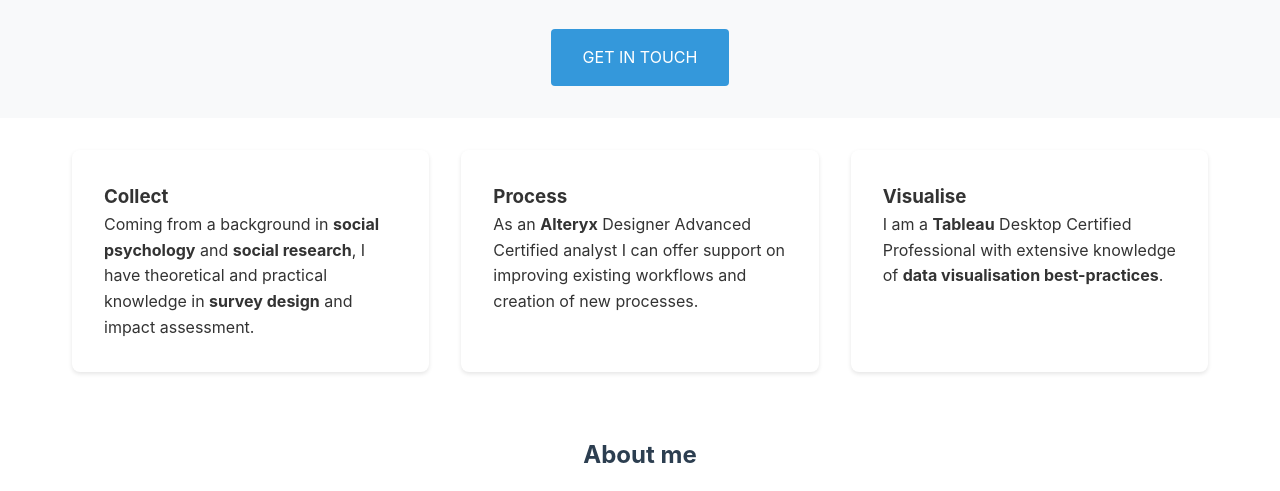
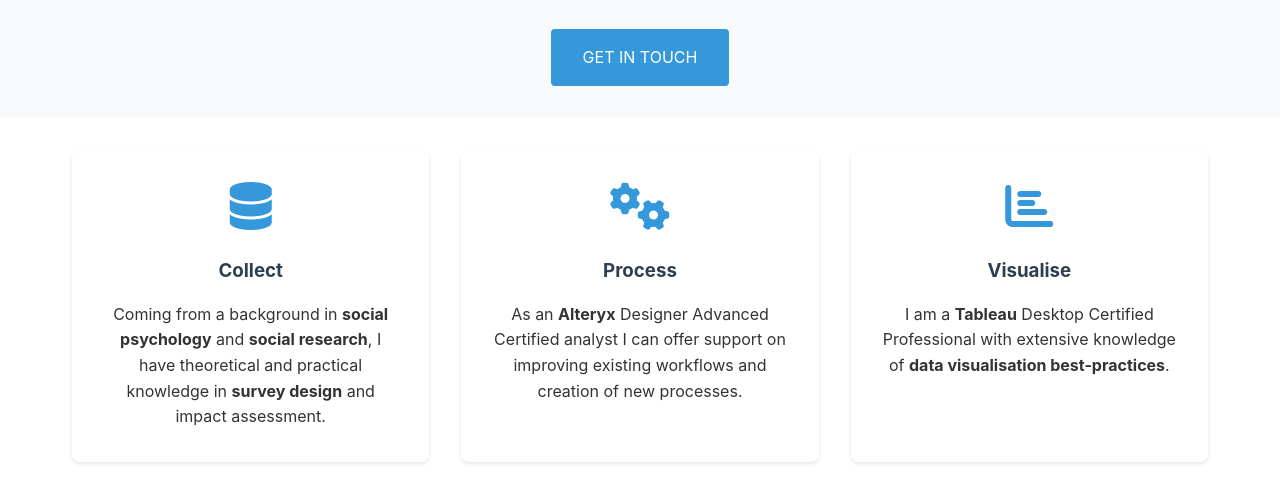
Before and after one commit to SophieXueZhang/SophieXueZhang.github.io, a plain HTML site: page index.html in a window 1280 px wide. Shown: the part 267-758 px from the top of the page. Drawn offline with Linux system fonts and the light colour scheme.

Commit message:
Added icons to service cards with animations

```diff
--- a/index.html
+++ b/index.html
@@ -31,18 +31,27 @@
     <main>
         <section class="services">
             <div class="service-card">
+                <div class="service-icon">
+                    <i class="fas fa-database fa-3x"></i>
+                </div>
                 <h3>Collect</h3>
                 <p>Coming from a background in <strong>social psychology</strong> and <strong>social research</strong>,
                 I have theoretical and practical knowledge in <strong>survey design</strong> and impact assessment.</p>
             </div>
 
             <div class="service-card">
+                <div class="service-icon">
+                    <i class="fas fa-cogs fa-3x"></i>
+                </div>
                 <h3>Process</h3>
                 <p>As an <strong>Alteryx</strong> Designer Advanced Certified analyst I can offer support on improving
                 existing workflows and creation of new processes.</p>
             </div>
 
             <div class="service-card">
+                <div class="service-icon">
+                    <i class="fas fa-chart-bar fa-3x"></i>
+                </div>
                 <h3>Visualise</h3>
                 <p>I am a <strong>Tableau</strong> Desktop Certified Professional with extensive knowledge of
                 <strong>data visualisation best-practices</strong>.</p>
--- a/styles/main.css
+++ b/styles/main.css
@@ -92,6 +92,35 @@ nav {
     background: white;
     border-radius: 8px;
     box-shadow: 0 2px 4px rgba(0,0,0,0.1);
+    text-align: center;
+    transition: transform 0.3s ease;
+}
+
+.service-card:hover {
+    transform: translateY(-5px);
+}
+
+.service-icon {
+    margin-bottom: 1.5rem;
+    color: var(--secondary-color);
+}
+
+.service-icon i {
+    transition: transform 0.3s ease;
+}
+
+.service-card:hover .service-icon i {
+    transform: scale(1.1);
+}
+
+.service-card h3 {
+    margin-bottom: 1rem;
+    color: var(--primary-color);
+}
+
+.service-card p {
+    color: var(--text-color);
+    line-height: 1.6;
 }
 
 /* Portfolio Section */
```
